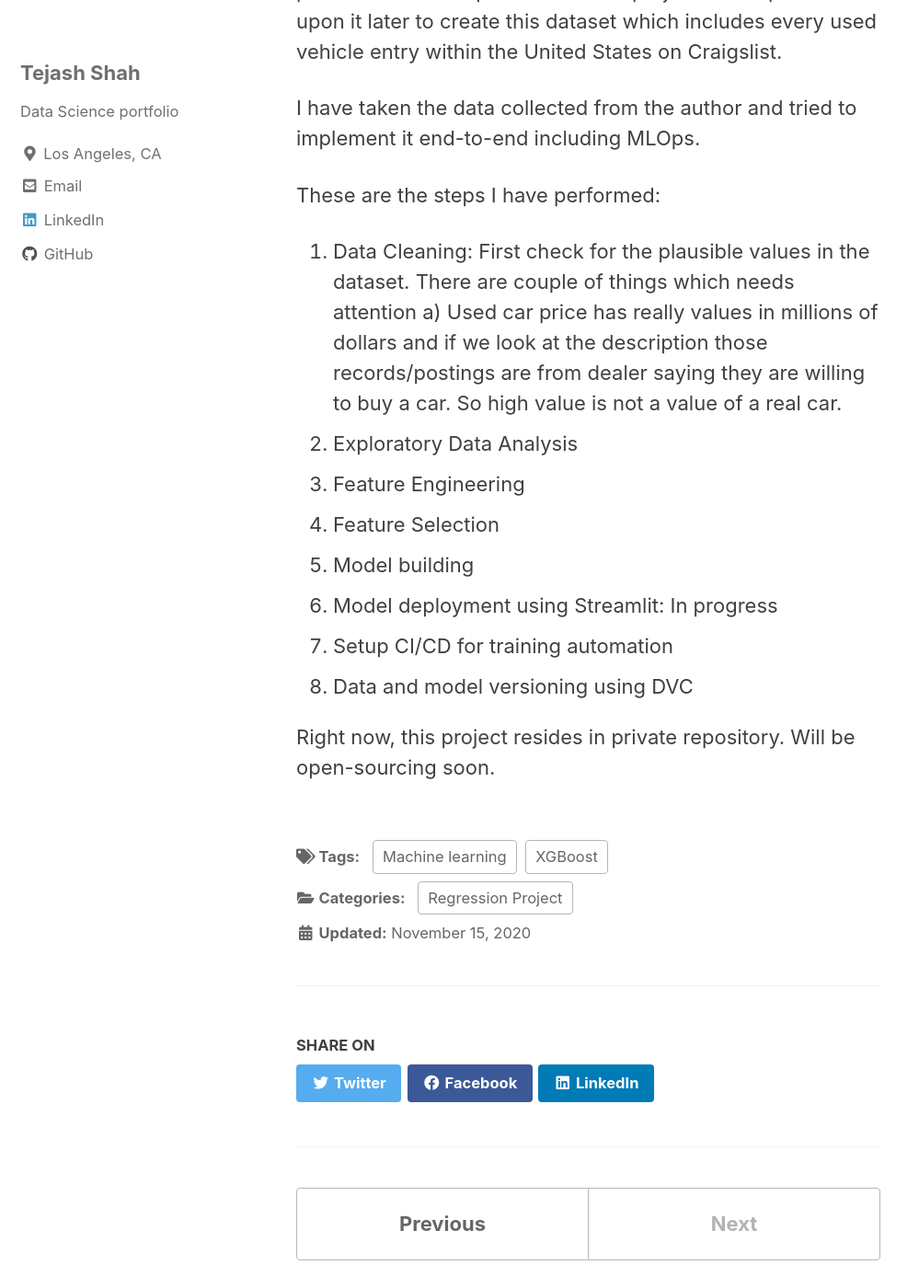
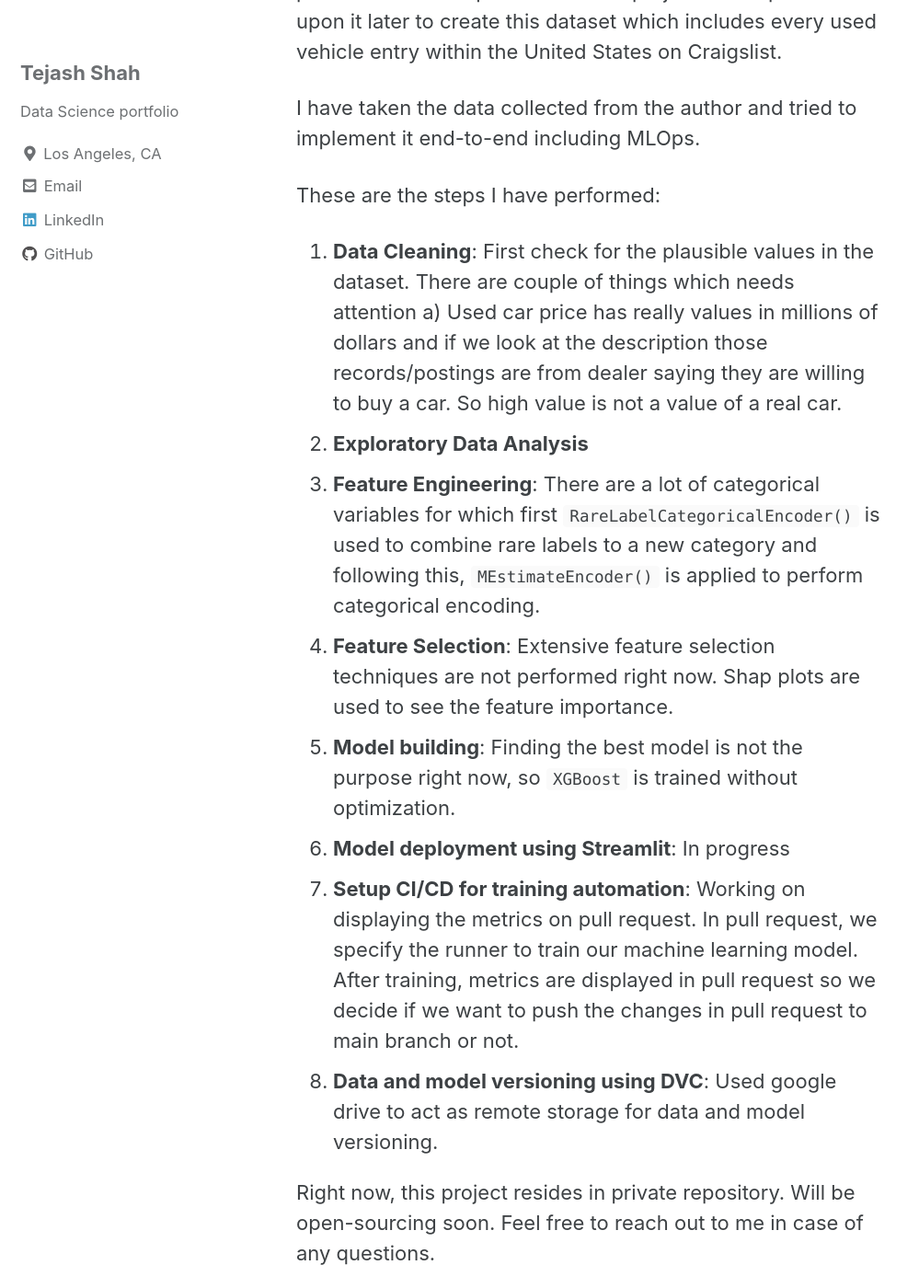
Before and after one commit to Tejash-Shah/Tejash-Shah.github.io, a Jekyll site: the page built from _posts/2020-11-15-predict-used-car-price.md, in a window 1280 px wide and 1400 px high, scrolled down 458 px. Shown: the whole window at 92% size, without its empty margins (0-999 px from the left). Built offline with Jekyll 4.4.1, drawn with Linux system fonts in a browser that asks for light colours; cached includes are drawn as plain includes.

Commit message:
add 2020-11-15-predict-used-car-price.md

````diff
--- a/_posts/2020-11-15-predict-used-car-price.md
+++ b/_posts/2020-11-15-predict-used-car-price.md
@@ -13,14 +13,14 @@ I have taken the data collected from the author and tried to implement it end-to
 
 These are the steps I have performed:
 
-1. Data Cleaning: First check for the plausible values in the dataset. There are couple of things which needs attention
+1. **Data Cleaning**: First check for the plausible values in the dataset. There are couple of things which needs attention
     a) Used car price has really values in millions of dollars and if we look at the description those records/postings are from dealer saying they are willing to buy a car. So high value is not a value of a real car.
-2. Exploratory Data Analysis
-3. Feature Engineering
-4. Feature Selection
-5. Model building
-6. Model deployment using Streamlit: In progress
-7. Setup CI/CD for training automation
-8. Data and model versioning using DVC
+2. **Exploratory Data Analysis**
+3. **Feature Engineering**: There are a lot of categorical variables for which first ```RareLabelCategoricalEncoder()``` is used to combine rare labels to a new category and following this, ```MEstimateEncoder()``` is applied to perform categorical encoding.
+4. **Feature Selection**: Extensive feature selection techniques are not performed right now. Shap plots are used to see the feature importance.
+5. **Model building**: Finding the best model is not the purpose right now, so ```XGBoost``` is trained without optimization.
+6. **Model deployment using Streamlit**: In progress
+7. **Setup CI/CD for training automation**: Working on displaying the metrics on pull request. In pull request, we specify the runner to train our machine learning model. After training, metrics are displayed in pull request so we decide if we want to push the changes in pull request to main branch or not.
+8. **Data and model versioning using DVC**: Used google drive to act as remote storage for data and model versioning.
 
-Right now, this project resides in private repository. Will be open-sourcing soon.
+Right now, this project resides in private repository. Will be open-sourcing soon. Feel free to reach out to me in case of any questions.
````
